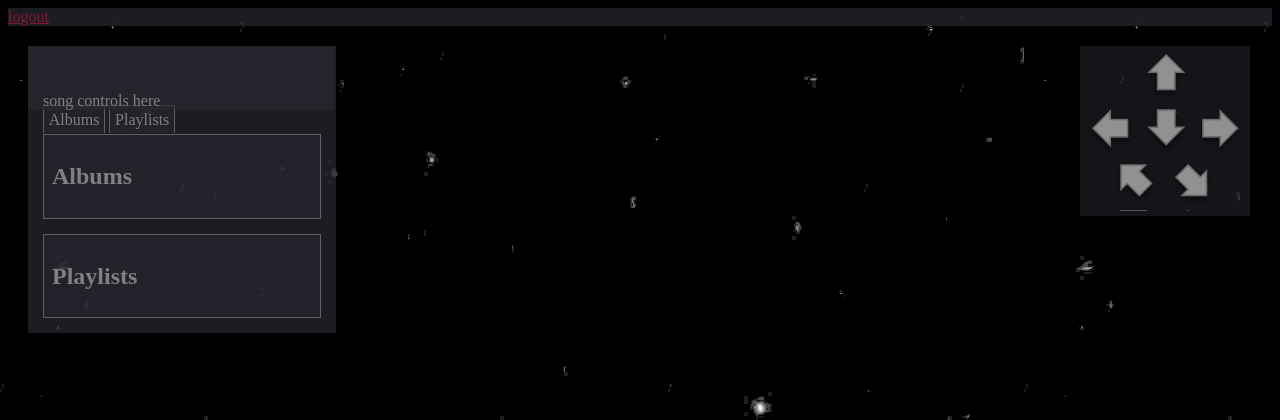
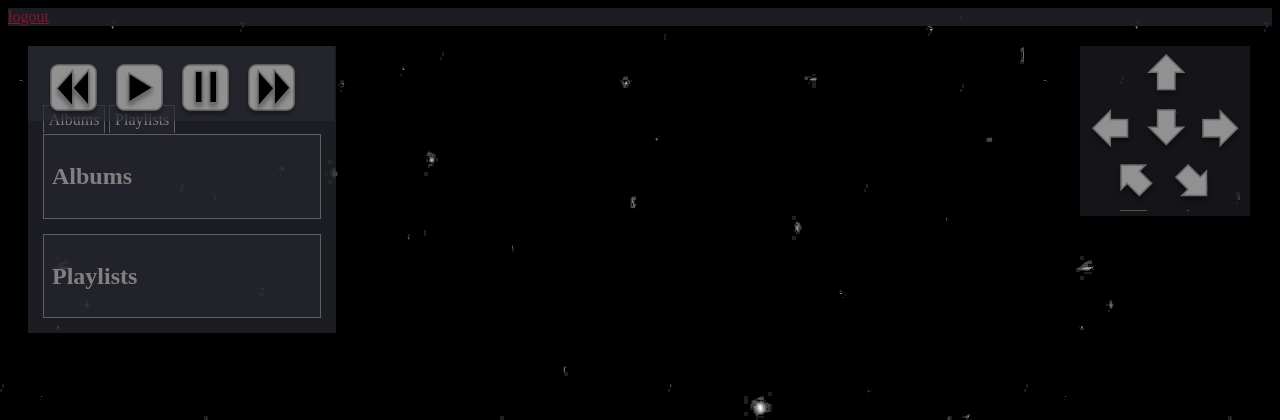
Before and after one commit to br3annalynn/Hackbright_Project, a Flask app: page /planets in a window 1280 px wide. Shown: the top 420 px of the page. Run offline with Flask 2, Linux system fonts and the light colour scheme; data that the repository does not hold is empty; parts of the project's set-up code (start-up, migrations or seed data) failed here and were passed over; some libraries are stand-ins or nearby versions.

Commit message:
Added music controls. No functionality yet.

```diff
--- a/model.py
+++ b/model.py
@@ -64,8 +64,10 @@ def login(email, password):
 
 def get_Rdio_info(user):
     #take in current user and return API info from db
+    #general keys for website
     CONSUMER_KEY = os.getenv('RDIO_CONSUMER_KEY')
     CONSUMER_SECRET = os.getenv('RDIO_CONSUMER_SECRET')
+    #keys specific to the user
     ACCESS_TOKEN_KEY = os.getenv('MY_RDIO_ACCESS_TOKEN_KEY')
     ACCESS_TOKEN_SECRET = os.getenv('MY_RDIO_ACCESS_TOKEN_SECRET')
     return [CONSUMER_KEY, CONSUMER_SECRET, ACCESS_TOKEN_KEY, ACCESS_TOKEN_SECRET]
--- a/static/css/main.css
+++ b/static/css/main.css
@@ -85,7 +85,7 @@ a{
     /*height: 50px;*/
     font-size: 26px;
     padding-top: 15px;
-    padding-left: 15px;
+    padding-left: 23px;
 }
 
 #username:hover{
@@ -145,7 +145,32 @@ p:hover {
 
 #songControls{
     padding-left: 15px;
+    /*padding-right: 40px;*/
 }
+
+.musicControls{
+    float: left;
+    width: 63px;
+    height: 60px;
+}
+#play{
+    margin-right: 3px;
+    background-image: url('../imgs/play.png');
+}
+
+#pause{
+    margin-right: 3px;
+    background-image: url('../imgs/pause.png');
+}
+#fwd{
+    background-image: url('../imgs/fwd.png');
+}
+#back{
+    margin-right: 3px;
+    background-image: url('../imgs/back.png');
+}
+
+
 
 
 #directionButtonBox{
--- a/static/js/planets.js
+++ b/static/js/planets.js
@@ -17,12 +17,11 @@ function randNum(minRange, maxRange){
 }
 
 function buildGalaxy(numOfSolarSystems){
-    // console.log('building', numOfSolarSystems, 'solar systems');
+
+
     for(var i = 0; i < numOfSolarSystems; i++){
         // set numOfPlanets to number of songs on album
         var numOfPlanets = MUSICCOLLECTION[i]['tracks'].length;
-        // console.log('*********', MUSICCOLLECTION[i]['name'], 'has', MUSICCOLLECTION[i]['tracks'].length, 'songs');
-        // var numOfPlanets = 12;
         var solarSystem = new aSolarSystem(numOfPlanets);
         solarSystem.buildSolarSystem();
         solarSystem.translateSS();
@@ -50,7 +49,7 @@ function aSolarSystem(numOfPlanets){
     this.solarSystemGroup = null;
     this.solarSystemLocation = new THREE.Vector3(0,0,0);
     //set distance to view to 800 outside last orbit ring
-    this.distanceToView = 1000 + numOfPlanets*100;
+    this.distanceToView = 1000 + numOfPlanets*200;
 
 
     this.buildSolarSystem = function(){
@@ -237,25 +236,6 @@ function render(){
     else{
         moveCameraToSS(GALAXYLIST[ALBUMNUM], true);
     }
-    // moveCameraToSS(GALAXYLIST[0], false);
-
-
-
-    // if(CLOCK.getElapsedTime() < 5){
-    //     moveCameraToSS(GALAXYLIST[0], false);
-    // }
-    // if(CLOCK.getElapsedTime() > 5 && CLOCK.getElapsedTime() < 5.1){
-    //     COUNTER = 0;
-    // }
-    // if(CLOCK.getElapsedTime() > 5 && CLOCK.getElapsedTime() < 10){
-    //     moveCameraToSS(GALAXYLIST[0], true);
-    // }
-    // if(CLOCK.getElapsedTime() > 10 && CLOCK.getElapsedTime() < 10.1){
-    //     COUNTER = 0;
-    // }
-    // if(CLOCK.getElapsedTime() > 10){
-    //     moveCameraToSS(GALAXYLIST[1], false);
-    // }
 
     requestAnimationFrame(render);
 
@@ -322,6 +302,7 @@ var ALBUMCLICKED = false;
 var COUNTER = 0;
 
 
+
 var result = $.get('/get_music_collection', import_music);
 
 function import_music(result){
--- a/static/js/user_music.js
+++ b/static/js/user_music.js
@@ -28,7 +28,6 @@ function init() {
       //assign onclick event for albums
         $('.album').click(function(){
             $('#musicbox').hide();
-            $('playlistbox').hide();
             $('#playbox').show();
             ALBUMNUM = $(this).attr('albumNumber')
             fillInAlbumBox(ALBUMNUM);
@@ -36,15 +35,13 @@ function init() {
 
         });
 
-        // $('.playlist').click(function(){
-        //     $('#musicbox').hide();
-        //     $('playlistbox').hide();
-        //     $('#playbox').show();
-        //     ALBUMNUM = $(this).attr('albumNumber')
-        //     fillInAlbumBox(ALBUMNUM);
-        //     ALBUMCLICKED = true;
+        $('.playlist').click(function(){
+            $('#musicbox').hide();
+            $('#playbox').show();
+            PLAYLISTNUM = $(this).attr('playlistNumber')
+            fillInPlaylistBox(PLAYLISTNUM);
 
-        // });
+        });
 
         $('#username').click(function(){
             $('#albumbox').empty();
@@ -136,8 +133,9 @@ function fillInPlaylistBox(playlistNum){
 ////////////////////////////////////
 var USERNAME;
 var PLAYLISTS;
+//set to zero so camera knows where to look initially
 var ALBUMNUM = 0;
-
+var PLAYLISTNUM;
 
 result = $.get('/get_playlists', import_playlists);
 
--- a/templates/planets.html
+++ b/templates/planets.html
@@ -41,8 +41,15 @@
 
     <div id="playbox">
         <div id="username"></div>
+        <div id="songControls">
+            <div id="back" class="musicControls"></div>
+            <div id="play" class="musicControls"></div>
+            <div id="pause" class="musicControls"></div>
+            <div id="fwd" class="musicControls"></div>
+
+        </div>
         <div id="albumbox"></div>
-        <div id="songControls">song controls here</div>
+
     </div>
 
     <script src="../static/js/three.min.js"></script>
```
Also changed, not shown: learningTHREEjs/getting-started.html (+32 -17 lines), static/imgs/back.png (added), static/imgs/fwd.png (added), static/imgs/pause.png (added), static/imgs/play.png (added), 2 other files.
